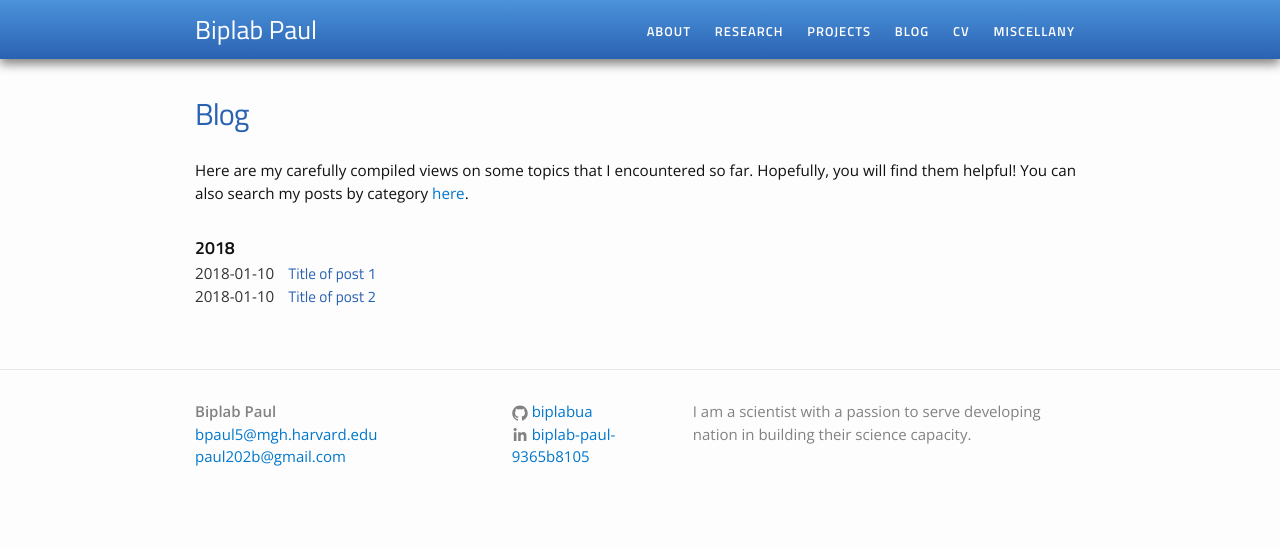
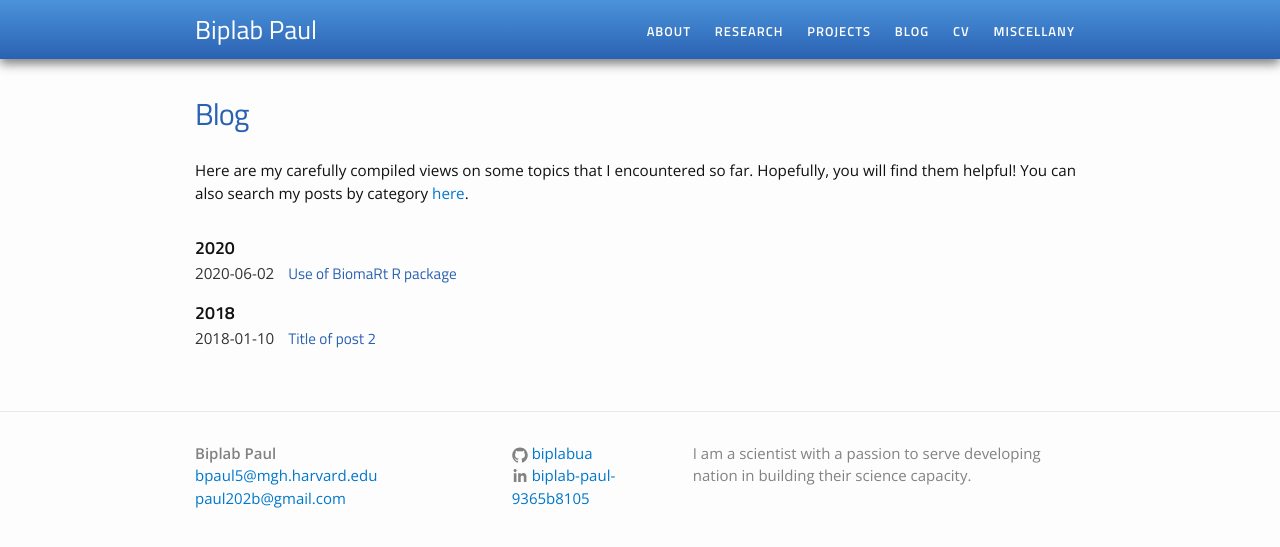
Before and after one commit to biplabua/biplabua.github.io, a Jekyll site: the page built from blog.md, in a window 1280 px wide. Shown: the top 547 px of the page. Built offline with Jekyll 4.4.1, drawn with Linux system fonts in a browser that asks for light colours; some of the changed lines change nothing that is shown.

Commit message:
Update 2018-01-10-post-1.markdown

````diff
--- a/_posts/2018-01-10-post-1.markdown
+++ b/_posts/2018-01-10-post-1.markdown
@@ -1,75 +1,82 @@
 ---
-layout: post
-title:  Title of post 1
-date: 2018-01-10 15:10:00
-description: An apt description of the post
-categories: [rnn, discussion]
+title: "Use of BiomaRt R package"
+author: "Biplab Paul"
+date: "2/6/2020"
+output: html_document
 ---
 
-Write your post content here in normal `markdown`. An example post is shown below for reference.
+```{r setup, include=FALSE}
+knitr::opts_chunk$set(echo = TRUE)
+```
 
-### Introduction
+## What is biomaRt?
+As the biological data is increasing, those data is deposited in various databases. In order to integrate different data types we need to access those data from databases by writing database quiry. biomaRt is a R package that provide essay access to various public database without writing complex SQL quiry. biomaRt access public databases through internet therefore your computer needs internet connection to use this package.
 
-Recurrent Neural Networks and their variations are very likely to overfit the training data. This is due to the large network formed by unfolding each cell of the RNN, and *relatively* small number of parameters (since they are shared over each time step) and training data. Thus, the perplexities obtained on the test data are often quite larger than expected. Several attempts have been made to minimize this problem using varied **regularization** techniques. This paper tackles this issue by proposing a model that combines several of such existing methods.
+## How to use of biomaRt package?
 
-*Merity et al*'s model is a modification of the standard **LSTM** in which *DropConnect* is applied to the hidden weights in the *recurrent* connections of the LSTM for regularization. The dropout mask for each weight is preserved and the same mask is used across all time steps, thereby adding negligible computation overhead. Apart from this, several other techniques have been incorporated :
-* **Variational dropout** : The same dropout mask is used for a particular recurrent connection in both the forward and backward pass for all time steps. Each input of a mini-batch has a separate dropout mask, which ensures that the regularizing effect due to it isn't identical across different inputs.
-* **Embedding dropout** : Dropout with dropout probability $$p_e$$ is applied to word embedding vectors, which results in new word vectors which are identically zero for the dropped words. The remaining word vectors are scaled by $$\frac{1}{1-p_e}$$ as compensation.
-* **AR and TAR** : AR (Activation Regularization) and TAR (Temporal Activation Regularization) are modifications of $$L_2$$ regularization, wherein the standard technique is applied to dropped *output activations* and dropped *change in output activations* respectively. Mathematically, the additional terms in the cost function $$J$$ are (here $$\alpha$$ and $$\beta$$ are scaling constants and $$\textbf{D}$$ is the dropout mask) :
+load biomaRt package.
+```{r}
+library(biomaRt)
+```
+Let see what are the database available in biomaRt, you can use listMart() function to list database that are available.
 
-$$
-J_{AR}=\alpha L_2\left(\textbf{D}_l^t\odot h_l^t\right)\\
-J_{TAR}=\beta L_2\left(\textbf{D}_l^t\odot\left(h_l^t - h_l^{t-1}\right)\right)
-$$
+```{r}
+listMarts()
+```
+Now we would like to select a database for our analysis. Lets use useMart() function to connect with ensembl database.
 
-* **Weight tying** : In this method, the parameters for word embeddings and the final output layer are shared.
-* **Variable backpropagation steps** : A random number of BPTT steps are taken instead of a fixed number, whose mean is very close to the original fixed value ($$s$$). The BPTT step-size ($$x$$) is drawn from the following distribution (here $$\mathcal{N}$$ is the Gaussian distribution, $$p$$ is a number close to 0.95 and $$\sigma^2$$ is the desired variance) :
+```{r}
+ensembl<- useMart("ensembl")
+```
+Now lets look at what are the datasets available in ensebl, we can use listDatasets() function to look at list of datasets available in ensembl.
 
-$$
-x \sim p\cdot \mathcal{N}\left(s,\sigma^2\right) + (1-p)\cdot \mathcal{N}\left(\frac{s}{2},\sigma^2\right)
-$$
+```{r}
+datasets <- listDatasets(ensembl)
+head(datasets)
+dim(datasets)
+```
+There are around 202 datasets available in ensembl. Now we are going to use scerevisiae_gene_ensembl dataset because it is my favorite model organism.
 
-* **Independent sizes of word embeddings and hidden layer** : The sizes of the hidden layer and word embeddings are kept independent of each other.
+```{r}
+ensembl <- useDataset("scerevisiae_gene_ensembl", mart = ensembl)
+```
+Now we can see what are the data available is for S cerevisiase, we can use listAttribute() function to get list of data that are available.
+```{r}
+dim(listAttributes(ensembl))
+head(listAttributes(ensembl))
+```
+Now lets try to use biomaRt to do some real stuffs.
 
-The paper also introduces a new optimization algorithm, namely **Non-monotonically Triggered Averaged Stochastic Gradient Descent** or NT-ASGD, which can be programmatically described as follows :
-{% highlight python %}
-def NT_ASGD(f, t, w0, n, L, lr):
-    """
-    Input parameters :
-    f  - objective function
-    t  - stopping criterion
-    w0 - initial parameters
-    n  - non-monotonicity interval
-    L  - number of epochs after which finetuning is done
-    lr - learning rate
+## How to get go term associated with a list of genes?
 
-    Returns :
-    parameter(s) that minimize `f`
-    """
-    k = 0; T = 0; t = 0; params = []; logs = []
-    w = w0
-    while t(w):
-        # `func_grad` computes gradient of `f` at `w`
-        w = w - lr * func_grad(f, w)
-        params.append(w)
-        k += 1
-        if k%L == 0:
-            # Compute model's perplexity for current parameters
-            v = perplexity(w)
-            if t > n and v > min(logs[t-n:t+1]):
-                T = k
-            logs.append(v)
-            t += 1
-    # Return the average of best `k-T+1` parameters
-    return sum(params[-(k-T+1):])/(k-T+1)
-{% endhighlight %}
-They also combined their **AWD-LSTM** (ASGD Weight Dropped LSTM) with a neural cache model to obtain further reduction in perplexities. A *neural cache model* stores previous states in memory, and predicts the output obtained by a *convex combination* of the output using stored states and the AWD-LSTM.
+Here we have a list of genes
+```{r}
+genelist <- c("ACT1", "MEX67", "GLE1", "DBP5", "SMC1", "SMC3", "NUP159", "ENP1", "CSL4")
+```
+Lets say we would like to get go term associated with these genes. We will use our ensembl object that created to quiry go term associated with these genes. To retrieve data from the database we will use getBM() function. getBM() function take three arguments first one is attribute which is the information that we would like to get for those genes. Let say we would to get go id and go name therefore we a vector of attribute that we would like to get. In this case attributes = c("external_gene_name", "go_id", "name_1006")
+Next argument is filter, which is the type of data that we would like to use to retrieve attributes. Since we are using gene name to retrieve attributes "external_gene_name" is our filter.
+Third argument is values, which is the value of filter that is list of gene name in this case. Which is a vector called geneList.
 
-### Network description
-*Merity et al*'s model used a 3-layer weight dropped LSTM with dropout probability `0.5` for **PTB corpus** and `0.65` for **WikiText-2**, combined with several of the above regularization techniques. The different hyperparameters (as referred to in the discussion above) are as follows : hidden layer size ($$H$$) = `1150`, embedding size ($$D$$) = `400`, number of epochs = `750`, $$L$$ = `1`, $$n$$ = `5`, learning rate = `30`, Gradients clipped at `0.25`, $$p$$ = `0.95`, $$s$$ = `70`, $$\sigma^2$$ = `5`, $$\alpha$$ = `2`, $$\beta$$ = `1`, dropout probabilities for input, hidden outputs, final output and embeddings as `0.4`, `0.3`, `0.4` and `0.1` respectively.
+Next is mart which is the name of database object we would like to use.
 
-Word embedding weights were initialized from $$\mathcal{U}\left[-0.1,0.1\right]$$ and all other hidden weights from $$\mathcal{U}\left[-\frac{1}{\sqrt{1150}},\frac{1}{\sqrt{1150}}\right]$$. Mini-batch size of `40` was used for PTB and `80` for WT-2.
+```{r}
+martdata <- getBM(attributes = c("external_gene_name", "go_id", "name_1006"),
+                  filters = "external_gene_name",
+                  values = genelist,
+                  mart = ensembl)
+head(martdata)
+```
+## How to get chromosome name, start and end co-ordinate of our genes of interest?
+We can again use getBM() function to retrieve co-ordinates of our geneList. In this case we simply change attributes of our previous previous command to things that we want, in this case chromosome name, gene name start position and end positions.
+```{r}
+geneCoordinate <- getBM(attributes = c("external_gene_name","chromosome_name",
+                                       "start_position", "end_position"), filters = "external_gene_name", values = genelist, mart = ensembl)
+geneCoordinate
+```
+## How to get sequences of our genes of interest?
+Now lets say we would to get sequences of all these genes, we can use getSequence() function to get sequence of all these transcripts.
 
-### Result highlights
-* 3-layer AWD-LSTM with weight tying attained 57.3 PPL on PTB
-* 3-layer AWD-LSTM with weight tying and a continuous cache pointer attained 52.8 PPL on PTB
+```{r}
+seq <- getSequence(id=c("MEX67", "DBP5"), type = "external_gene_name", seqType = "transcript_exon_intron", mart = ensembl)
+seq
+```
````
